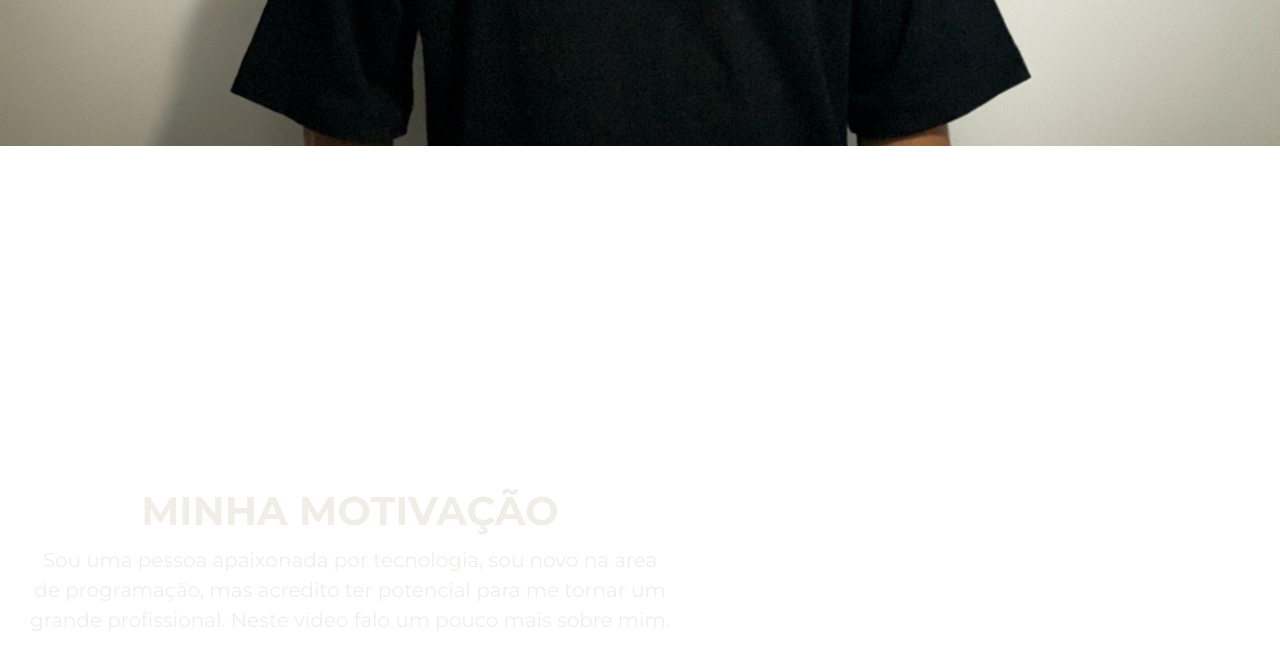
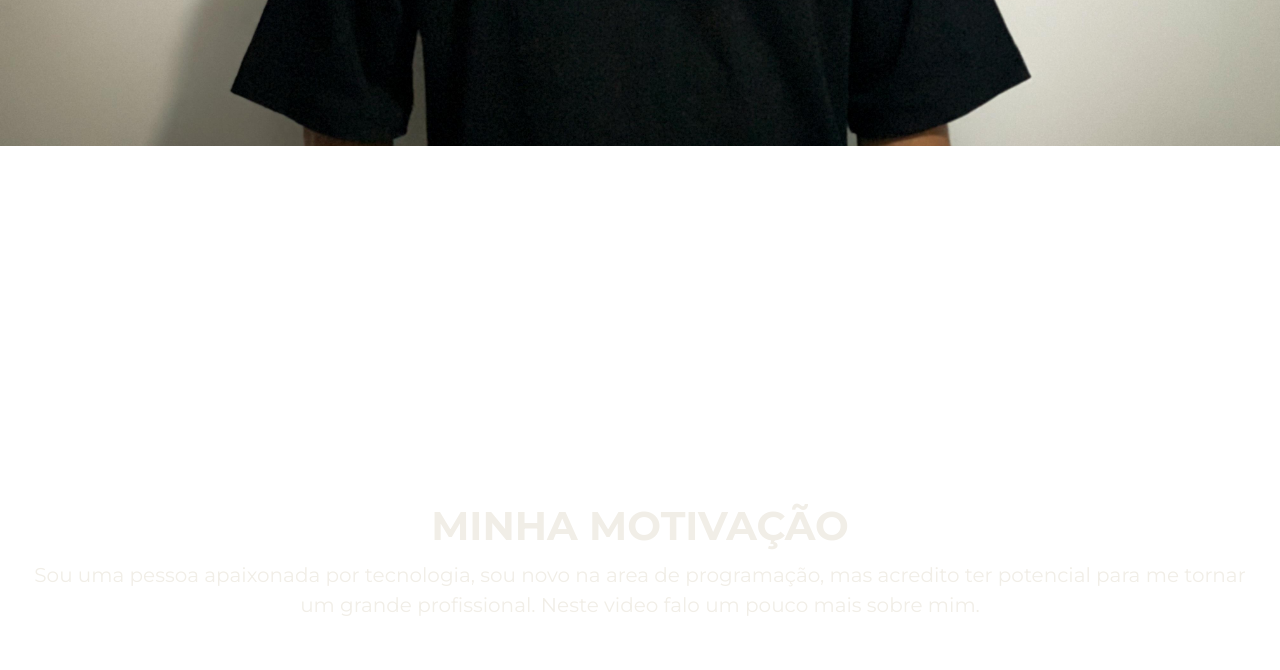
Before and after one commit to pedrobent/HTML-e-CSS, a plain HTML site: page index.html in a window 1280 px wide. Shown: the part 654-1324 px from the top of the page. Drawn offline with nearby package versions, Linux system fonts and the light colour scheme; files whose address does not match are found by name.

Commit message:
atualização

```diff
--- a/assets/css/styles.css
+++ b/assets/css/styles.css
@@ -41,7 +41,7 @@
     flex-flow: column wrap;
     justify-content: center;
     min-height: 100vh;
-    max-width: 64rem;
+    max-width: 100%;
     text-align: center;
 }
 
```
